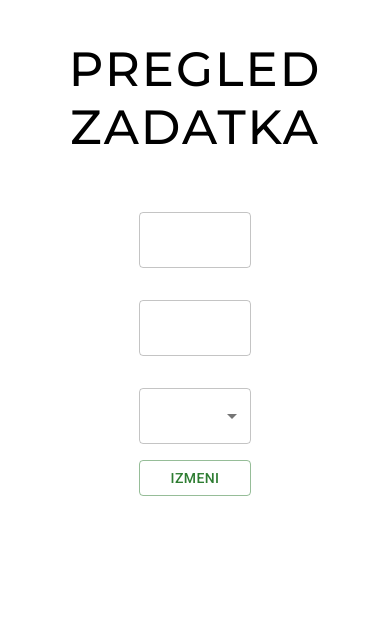
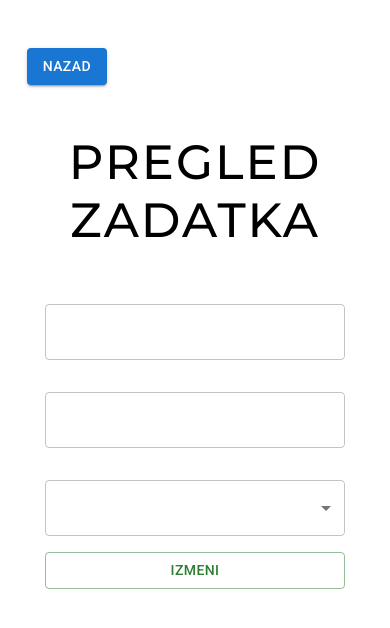
Before and after one commit to Uros998/task-management-app, a React (Create React App) app: page /overview/1 in a window 390 px wide. Shown: the top 628 px of the page. Built offline with nearby package versions, Linux system fonts and the light colour scheme.

Commit message:
refactor code

```diff
--- a/src/App.js
+++ b/src/App.js
@@ -6,7 +6,6 @@ import {useEffect} from "react";
 import {getAllTasks, localStorageList} from "./services/task.service";
 
 function App() {
-
 
     useEffect(() => {
         localStorageList();
--- a/src/component/card/card.jsx
+++ b/src/component/card/card.jsx
@@ -7,9 +7,7 @@ function Card({data, deleteTask}) {
     const handleDeleteClick = () => {
         deleteTask(data.id);
     }
-
     const handleButtonClick = () => {
-        // Simulacija prosleđivanja podataka na novu stranu
         const taskID = data.id;
         window.location.href = `/overview/${taskID}`;
     };
--- a/src/page/home-page/home-page.jsx
+++ b/src/page/home-page/home-page.jsx
@@ -11,7 +11,6 @@ import useStore from "../../services/zustand/zustand";
 
 function HomePage() {
 
-    const {tasks, filterStatus, setFilterStatus, setTasks, addTask} = useStore();
 
     const [formData, setFormData] = useState({
         id: undefined,
@@ -20,20 +19,17 @@ function HomePage() {
         status: ''
     });
 
-    const [open, setOpen] = useState(false);
-
     useEffect(() => {
         getAllTasks().then(setTasks);
     }, []);
 
-    useEffect(() => {
-        console.log("LIST", tasks);
-    }, [tasks]);
+    const {tasks, filterStatus, setFilterStatus, setTasks, addTask} = useStore()
 
+    const [open, setOpen] = useState(false);
 
     const filterTasks =
         filterStatus === 'sve'
-            ? tasks // Prikaži sve podatke ako je odabrano "sve"
+            ? tasks
             : tasks.filter((task) => task.status === filterStatus);
 
     const handleSubmit = (event) => {
@@ -61,13 +57,13 @@ function HomePage() {
     const deleteTask = (taskId) => {
         const newList = tasks.filter((task) => task.id !== taskId);
         setTasks(newList);
+        localStorage.setItem("taskList", JSON.stringify(newList));
     }
 
     const handleChange = (event) => {
         const {name, value} = event.target;
         setFormData({...formData, [name]: value});
     };
-
 
     return (
         <>
@@ -88,7 +84,8 @@ function HomePage() {
                         <Material.Button variant="contained" onClick={() => setFilterStatus('To Do')} color="warning">
                             TO DO
                         </Material.Button>
-                        <Material.Button variant="contained" onClick={() => setFilterStatus('In progress')} color="warning">
+                        <Material.Button variant="contained" onClick={() => setFilterStatus('In progress')}
+                                         color="warning">
                             In progress
                         </Material.Button>
                         <Material.Button variant="contained" onClick={() => setFilterStatus('Done')} color="warning">
--- a/src/page/task-overview-page/task-overview-page.jsx
+++ b/src/page/task-overview-page/task-overview-page.jsx
@@ -1,27 +1,13 @@
 import "./task-overview-page.style.scss";
 import {useParams} from "react-router-dom";
 import {useEffect, useState} from "react";
-import {getAllTasks, getTaskById, saveTask, updateTask} from "../../services/task.service";
+import {getTaskById, updateTask} from "../../services/task.service";
 import * as Material from "@mui/material";
 import Statuses from "../../mock-data/statuses.json";
 import useStore from "../../services/zustand/zustand";
 
 
 const TaskOverviewPage = () => {
-
-    // useEffect(() => {
-    //     getAllTasks().then(setTasks);
-    // }, []);
-
-    let statusesList;
-
-    useEffect(() => {
-        statusesList = Statuses;
-    },[]);
-
-    const { tasks, editTask } = useStore();
-
-    const {id} = useParams();
 
     const [formData, setFormData] = useState({
         id: undefined,
@@ -38,6 +24,15 @@ const TaskOverviewPage = () => {
         });
     }, []);
 
+    useEffect(() => {
+        statusesList = Statuses;
+    }, []);
+
+    let statusesList;
+
+    const {editTask} = useStore();
+
+    const {id} = useParams();
 
     const handleChange = (event) => {
         const {name, value} = event.target;
@@ -51,21 +46,27 @@ const TaskOverviewPage = () => {
 
         updateTask(newTask)
             .then(updated => {
-                console.log(updated, "IZMENA")
                 editTask(updated);
             })
-            .catch(console.error)
-            .finally(() => setFormData({id: undefined, title: "", note: "", status: ""}));
+            .catch(console.error);
     };
 
-
+    const handleButtonClick = () => {
+        window.location.href = `/`;
+    };
 
     return (
         <div>
             <div className="overview-wrapper">
+                <div className="back-btn">
+                    <Material.Button variant="contained" onClick={handleButtonClick} color="primary">
+                        Nazad
+                    </Material.Button>
+                </div>
                 <div className="overview-title">
                     <h2>PREGLED ZADATKA</h2>
                 </div>
+
                 <div className="form-wrapper">
                     <form onSubmit={handleSubmit} className="form">
 
--- a/src/page/task-overview-page/task-overview-page.style.scss
+++ b/src/page/task-overview-page/task-overview-page.style.scss
@@ -14,9 +14,15 @@
     }
   }
 
+  .back-btn {
+    width: 90%;
+    margin: 3em auto;
+
+  }
+
   .form-wrapper {
     width: 30%;
-    margin: 0 auto;
+    margin: 2rem auto;
 
     .form {
       display: flex;
@@ -32,3 +38,13 @@
     }
   }
 }
+
+
+@media only screen and (max-width: 700px) {
+  .overview-wrapper {
+    .form-wrapper {
+      width: 80%;
+      margin: 2rem auto;
+    }
+  }
+}
--- a/src/services/task.service.js
+++ b/src/services/task.service.js
@@ -21,7 +21,6 @@ export const getTaskById = async (taskId) => {
     }
 }
 
-
 export const saveTask = async (task) => {
     const taskList = JSON.parse(localStorage.getItem('taskList')) || [];
     taskList.push(task)
@@ -34,7 +33,6 @@ export const updateTask = async (task) => {
     return task;
 }
 
-
 export const deleteTask = async (task) => {
     console.log("Delete task");
 }
```
